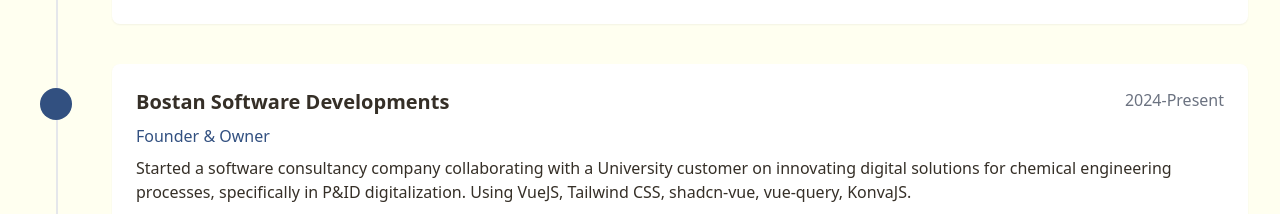
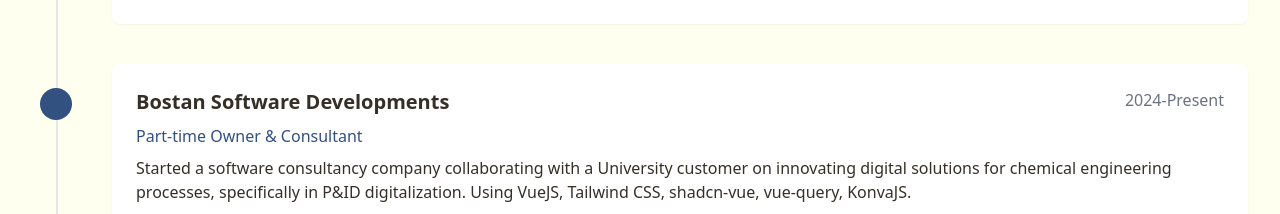
Before and after one commit to alexeibostan/alexei-portfolio, a Next.js app: page /about in a window 1280 px wide. Shown: the part 1082-1296 px from the top of the page. Built offline with nearby package versions, Linux system fonts and the light colour scheme.

Commit message:
Fix role

```diff
--- a/src/data/journey.ts
+++ b/src/data/journey.ts
@@ -15,7 +15,7 @@
   {
     period: "2024-Present",
     company: "Bostan Software Developments",
-    role: "Founder & Owner",
+    role: "Part-time Owner & Consultant",
     description: "Started a software consultancy company collaborating with a University customer on innovating digital solutions for chemical engineering processes, specifically in P&ID digitalization. Using VueJS, Tailwind CSS, shadcn-vue, vue-query, KonvaJS.",
   },
   {
```
